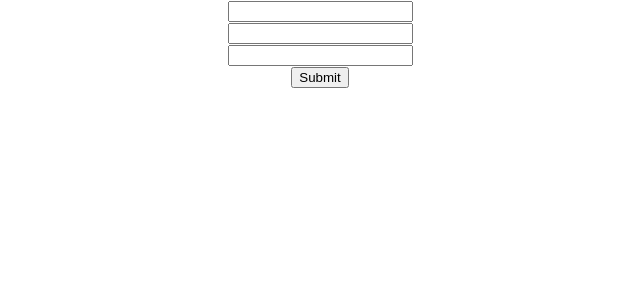
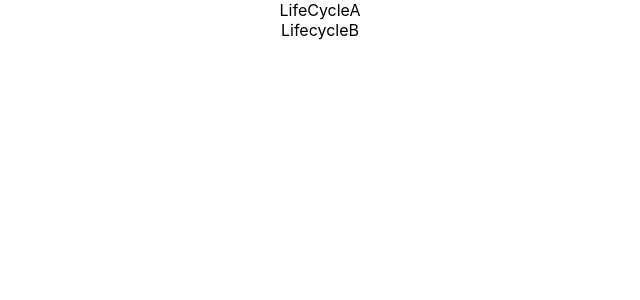
Before and after one commit to supermonk/vagrant-react-centos7, a React (Create React App) app in the folder data/react-http/: page / in a window 1280 px wide. Shown: the top 300 px of the page, without its empty margins (320-960 px from the left). Built offline with nearby package versions, Linux system fonts and the light colour scheme.

Commit message:
Basic Lifecycle methods

```diff
--- a/data/react-http/src/App.js
+++ b/data/react-http/src/App.js
@@ -2,13 +2,15 @@
 import './App.css';
 // import PostList from './components/PostList';
 import PostForm from './components/PostForm';
+import LifecycleA from './components/LifecycleA';
 
 
 function App() {
   return (
     <div className="App">
     {/* <PostList></PostList> */}
-    <PostForm></PostForm>
+    {/* <PostForm></PostForm> */}
+     <LifecycleA></LifecycleA>
     </div>
   );
 }
--- /dev/null
+++ b/data/react-http/src/components/LifecycleA.js
@@ -0,0 +1,39 @@
+import React, { Component } from 'react'
+import LifecycleB from './LifecycleB'
+
+
+class LifecycleA extends Component {
+
+constructor(props) {
+    super(props)
+
+    this.state = {
+         name: 'narendra'
+    }
+    console.log('LifeCycleA constructor')
+}
+
+
+static getDerivedStateFromProps(props,state){
+    console.log('LifecyleA getDerivedStateFromProps')
+    return null;
+}
+
+componentDidMount(){
+    console.log('LifecycleA componentDidMount');
+}
+
+    render() {
+        console.log('LifecyleA render')
+        return (
+            <div>
+                <div>
+                    LifeCycleA
+                </div>
+                <LifecycleB></LifecycleB>
+            </div>
+        )
+    }
+}
+
+export default LifecycleA
--- /dev/null
+++ b/data/react-http/src/components/LifecycleB.js
@@ -0,0 +1,34 @@
+import React, { Component } from 'react'
+
+class LifecycleB extends Component {
+
+constructor(props) {
+    super(props)
+
+    this.state = {
+         name: 'narendra'
+    }
+    console.log('LifecycleB constructor')
+}
+
+
+static getDerivedStateFromProps(props,state){
+    console.log('LifecycleB getDerivedStateFromProps')
+    return null;
+}
+
+componentDidMount(){
+    console.log('LifecycleB componentDidMount');
+}
+
+    render() {
+        console.log('LifecycleB render')
+        return (
+            <div>
+                LifecycleB
+            </div>
+        )
+    }
+}
+
+export default LifecycleB
```
